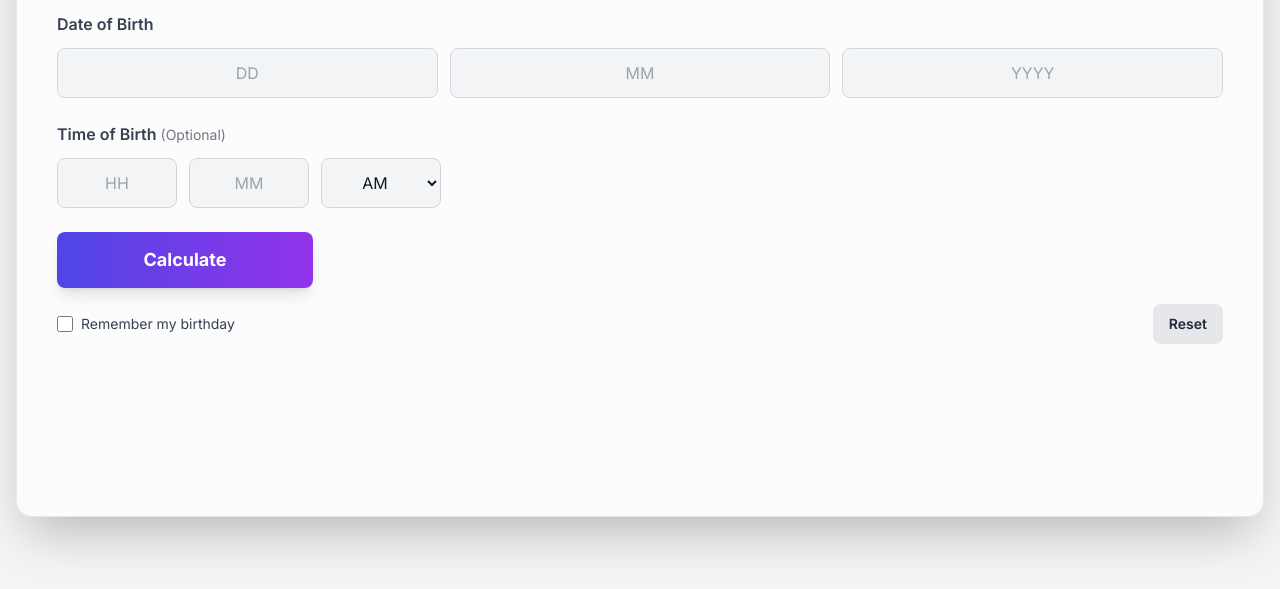
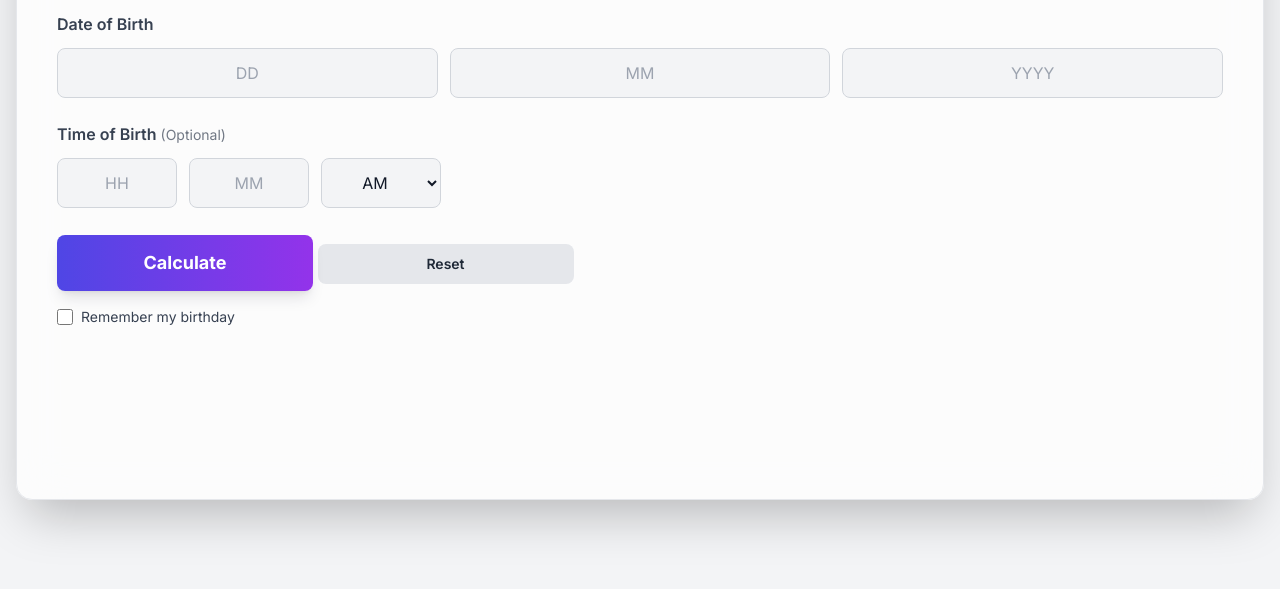
Before and after one commit to anaymdalvi-glitch/age-calculator2, a plain HTML site: page index.html in a window 1280 px wide. Shown: the part 181-770 px from the top of the page. Drawn offline with nearby package versions, Linux system fonts and the light colour scheme.

Commit message:
Update layout of buttons and checkbox in index.html
Rearranged buttons and checkbox for better layout.

```diff
--- a/index.html
+++ b/index.html
@@ -105,7 +105,6 @@
         <div class="w-full bg-white/70 dark:bg-gray-800/70 backdrop-blur-xl border border-gray-200 dark:border-gray-700/50 rounded-2xl shadow-2xl p-6 md:p-10">
 
             <!-- Header: Title + Theme Toggle -->
-            <!-- UPDATED: Added justify-center for centering on desktop, removed items-start (now items-center) -->
             <header class="flex flex-col md:flex-row justify-center items-center mb-8 text-center relative">
                 <!-- Title Container -->
                 <div class="text-center">
@@ -152,25 +151,23 @@
                     </div>
 
                     <!-- 3. Actions and Settings (Full Width Row) -->
-                    <div class="space-y-4">
+                    <!-- MODIFIED: Reset button is now placed directly after Calculate button, and the checkbox is moved below -->
+                    <div class="space-y-3">
 
                         <!-- Calculate Button (Primary action) -->
-                        <!-- UPDATED: Calculate button is now only w-full on mobile, medium size on desktop -->
                         <button id="calculate-btn" class="w-full md:w-64 p-3.5 rounded-lg bg-gradient-to-r from-indigo-600 to-purple-600 text-white font-bold text-lg shadow-lg hover:opacity-90 transition-all transform hover:scale-[1.005] active:scale-100 focus-visible-ring">
                             Calculate
                         </button>
 
-                        <!-- Secondary Actions: Checkbox and Reset -->
-                        <div class="flex flex-col sm:flex-row sm:justify-between items-start sm:items-center gap-4">
-                            <!-- UPDATED: Checkbox moved to the left -->
-                            <div class="flex items-center order-first">
-                                <input type="checkbox" id="save-data" class="h-4 w-4 text-indigo-600 dark:text-indigo-500 focus:ring-indigo-500 border-gray-300 rounded dark:bg-gray-700 dark:border-gray-600 focus-visible-ring">
-                                <label for="save-data" class="ml-2 block text-sm text-gray-700 dark:text-gray-300 cursor-pointer select-none">Remember my birthday</label>
-                            </div>
-                            <!-- Reset Button moved to the right -->
-                            <button id="reset-btn" class="w-full sm:w-auto flex-shrink-0 px-4 py-2.5 rounded-lg bg-gray-200 dark:bg-gray-700 text-gray-800 dark:text-gray-200 font-semibold text-sm hover:bg-gray-300 dark:hover:bg-gray-600 transition-all focus-visible-ring order-last">
-                                Reset
-                            </button>
+                        <!-- Reset Button (Below Calculate, matching its width and alignment) -->
+                        <button id="reset-btn" class="w-full md:w-64 px-4 py-2.5 rounded-lg bg-gray-200 dark:bg-gray-700 text-gray-800 dark:text-gray-200 font-semibold text-sm hover:bg-gray-300 dark:hover:bg-gray-600 transition-all focus-visible-ring">
+                            Reset
+                        </button>
+
+                        <!-- Checkbox (Left hand side, below the buttons) -->
+                        <div class="pt-1 flex items-center">
+                            <input type="checkbox" id="save-data" class="h-4 w-4 text-indigo-600 dark:text-indigo-500 focus:ring-indigo-500 border-gray-300 rounded dark:bg-gray-700 dark:border-gray-600 focus-visible-ring">
+                            <label for="save-data" class="ml-2 block text-sm text-gray-700 dark:text-gray-300 cursor-pointer select-none">Remember my birthday</label>
                         </div>
                     </div>
                 </div>
```
